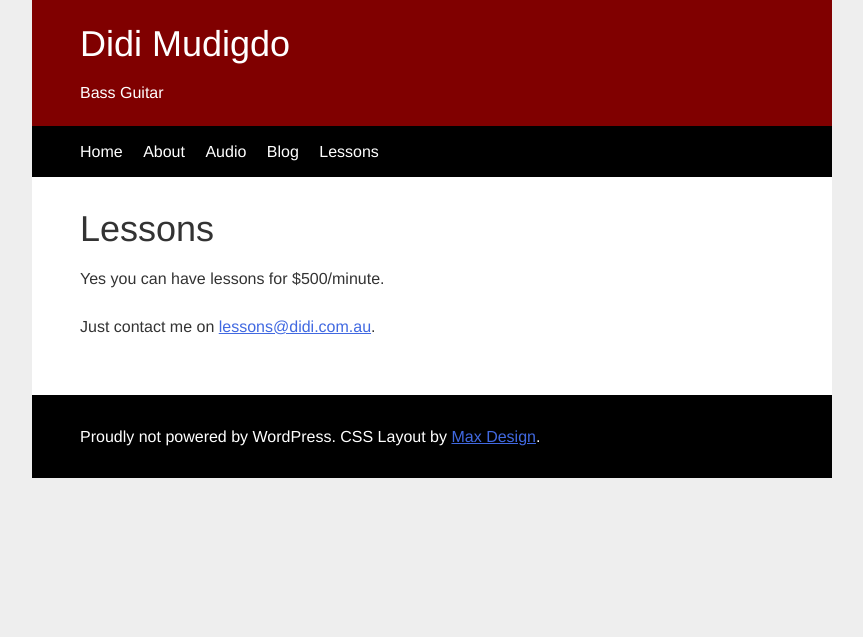
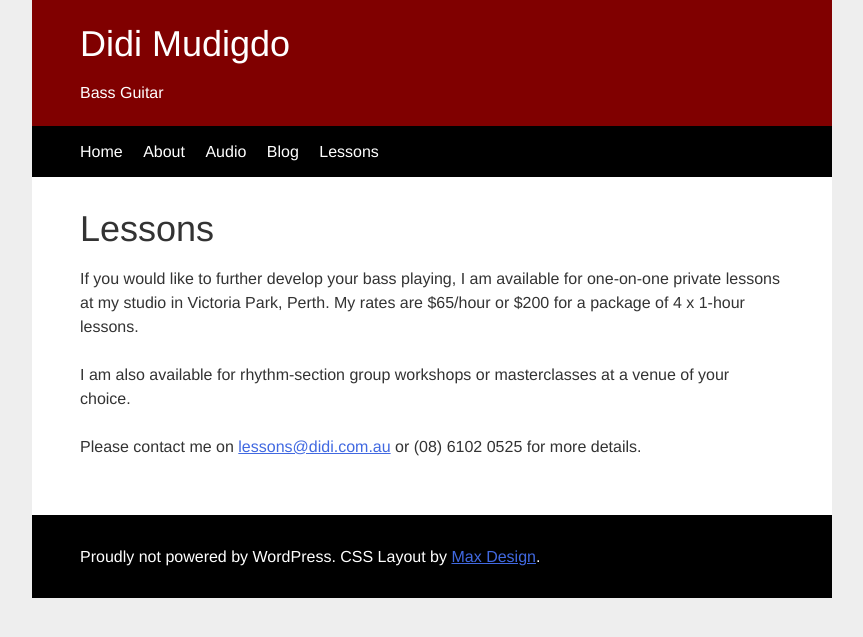
Before and after one commit to didijazz/didijazz.github.io, a Jekyll site: the page built from lessons/index.md, in a window 1280 px wide. Shown: the top 637 px of the page, without its empty margins (208-1071 px from the left). Built offline with Jekyll 4.4.1, drawn with Linux system fonts in a browser that asks for light colours.

Commit message:
Update index.md

```diff
--- a/lessons/index.md
+++ b/lessons/index.md
@@ -5,6 +5,8 @@ title: Courses
 
 # Lessons
 
-Yes you can have lessons for $500/minute.
+If you would like to further develop your bass playing, I am available for one-on-one private lessons at my studio in Victoria Park, Perth. My rates are $65/hour or $200 for a package of 4 x 1-hour lessons.
 
-Just contact me on [lessons@didi.com.au](mailto:lessons@didi.com.au).
+I am also available for rhythm-section group workshops or masterclasses at a venue of your choice.
+
+Please contact me on [lessons@didi.com.au](mailto:lessons@didi.com.au) or (08) 6102 0525 for more details.
```
